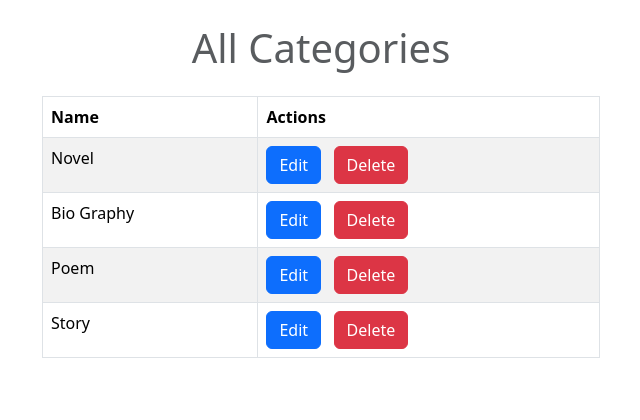
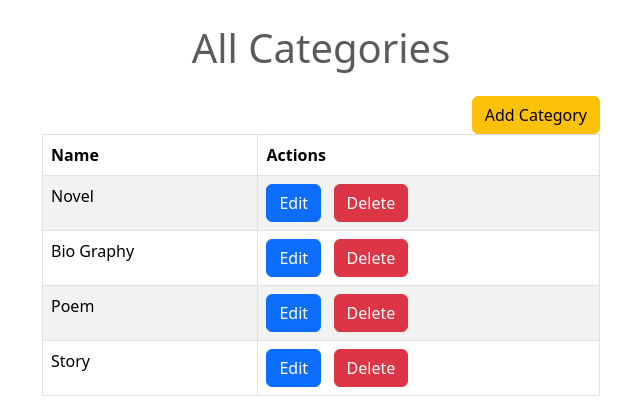
Before and after one commit to sacheen59/Book-selling-application, a Django app: page /books/categories/ in a window 1280 px wide. Shown: the top 420 px of the page, without its empty margins (319-959 px from the left). Run offline with Django 5.2, Linux system fonts and the light colour scheme; data comes from the database, SQL or seed files in the repository; both versions use the stored data as it was after the commit.

Commit message:
post and delete category

```diff
--- a/books/templates/books/allcategories.html
+++ b/books/templates/books/allcategories.html
@@ -9,6 +9,17 @@ Bookstore || all-categories
     <div class="d-flex justify-content-center">
         <div class="col-md-6">
             <h1 class="my-4 text-muted text-center">All Categories</h1>
+            <div class="d-flex justify-content-end">
+                <a href="{% url 'post-category'%}" class="btn btn-warning">Add Category</a>
+            </div>
+            {% for msg in messages %}
+                {% if msg.level == DEFAULT_MESSAGE_LEVELS.SUCCESS %}
+                <div class="alert alert-success" role="alert">
+                    {{msg}}
+                </div>
+                {% endif %}
+            {% endfor %}
+
 
             <!-- table to show the content of book  -->
 
@@ -25,7 +36,7 @@ Bookstore || all-categories
                         <td >{{category.category_name}}</td>
                         <td>
                             <a href="#" class="btn btn-primary">Edit</a>&nbsp;&nbsp;
-                            <a href="#" class="btn btn-danger">Delete</a>
+                            <a href="{% url 'delete-category' category.id%}" class="btn btn-danger">Delete</a>
                         </td>
                     </tr>
                     {% endfor %}
--- a/books/urls.py
+++ b/books/urls.py
@@ -5,6 +5,8 @@ urlpatterns = [
     path('index/',views.index),
     path('home/',views.homepage),
     path('categories/',views.get_all_categories,name="get-all-categories"),
+    path('addcategory/',views.post_category,name="post-category"),
+    path('deletecategory/<int:category_id>/',views.delete_category,name="delete-category"),
     path('books/',views.get_all_books,name="get-all-books"),
     path('books/<int:book_id>/',views.get_book_by_id,name="book-detail")
 ]
--- a/books/views.py
+++ b/books/views.py
@@ -1,8 +1,9 @@
-from django.shortcuts import render
+from django.shortcuts import render,redirect
 from django.http import HttpResponse
+from django.contrib import messages
 from .data import list_of_books
 from . models import Book,Category
-
+from .forms import CategoryForm
 
 
 
@@ -65,6 +66,27 @@ def get_all_categories(request):
         'categories': all_categories
     })
 
+def post_category(request):
+    if request.method == "POST":
+        form = CategoryForm(request.POST)
+        if form.is_valid():
+            form.save()
+            messages.add_message(request,messages.SUCCESS,"Category added successfully")
+            return redirect("/books/categories/")
+        else:
+            messages.add_message(request,messages.ERROR,"Failed to add category")
+            return render(request,"books/postcategory.html",{'form': form})
+
+    return render(request,"books/postcategory.html",{
+        'form': CategoryForm
+    })
+
+def delete_category(request,category_id):
+    category = Category.objects.get(id=category_id)
+    category.delete()
+    messages.add_message(request,messages.SUCCESS,"Category deleted successfully")
+    return redirect("/books/categories/")
+
 
 def get_book_by_id(request,book_id):
     data = {
@@ -80,3 +102,9 @@ def get_book_by_id(request,book_id):
     return render(request,"books/book-detail.html",{
        "book": data
     })
+
+
+class A:
+    pass
+
+obj = A()
--- a/bookstore/settings.py
+++ b/bookstore/settings.py
@@ -38,8 +38,14 @@ INSTALLED_APPS = [
     'django.contrib.sessions',
     'django.contrib.messages',
     'django.contrib.staticfiles',
+    "crispy_forms",
+    "crispy_bootstrap4",
     'books',
 ]
+
+CRISPY_ALLOWED_TEMPLATE_PACKS = "bootstrap4"
+
+CRISPY_TEMPLATE_PACK = "bootstrap4"
 
 MIDDLEWARE = [
     'django.middleware.security.SecurityMiddleware',
```
Also changed, not shown: books/forms.py (added, +7 -0 lines), books/templates/books/postcategory.html (added, +32 -0 lines), db.sqlite3.
